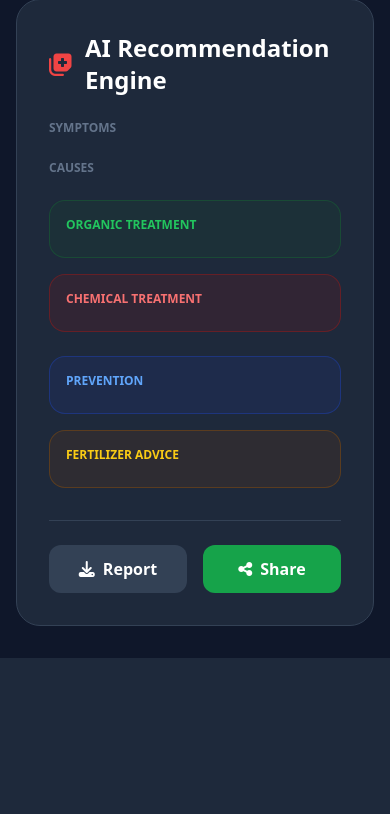
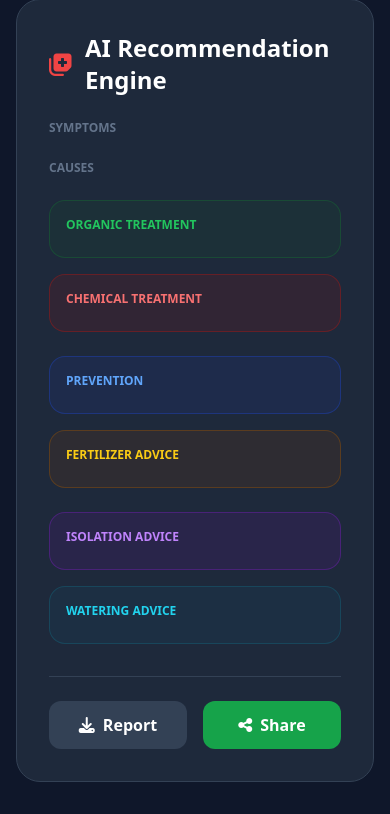
Before and after one commit to didi5-com/last-crop, a Python web app: template app/templates/result.html in a window 390 px wide. Shown: the part 722-1536 px from the top of the page. Before the commit the page ends 1380 px from the top, so only its background shows below. Run offline with Jinja, Linux system fonts and the light colour scheme; the template is opened without the code that fills it, so the values that code supplies are empty; some libraries are stand-ins or nearby versions.

Commit message:
Final: Added maize training script, expanded UI result fields, and improved documentation

```diff
--- a/app/templates/result.html
+++ b/app/templates/result.html
@@ -95,6 +95,17 @@
                                 <p class="text-sm text-yellow-200">{{ treatment.fertilizer_recommendation }}</p>
                             </div>
                         </div>
+
+                        <div class="grid grid-cols-1 md:grid-cols-2 gap-4">
+                            <div class="bg-purple-900/20 border border-purple-800/50 p-4 rounded-2xl">
+                                <h4 class="text-purple-400 text-xs uppercase font-bold mb-2">Isolation Advice</h4>
+                                <p class="text-sm text-purple-200">{{ treatment.isolation_advice }}</p>
+                            </div>
+                            <div class="bg-cyan-900/20 border border-cyan-800/50 p-4 rounded-2xl">
+                                <h4 class="text-cyan-400 text-xs uppercase font-bold mb-2">Watering Advice</h4>
+                                <p class="text-sm text-cyan-200">{{ treatment.watering_advice }}</p>
+                            </div>
+                        </div>
                     </div>
 
                     <div class="mt-8 pt-6 border-t border-slate-700 flex space-x-4">
--- a/app/utils/preprocess.py
+++ b/app/utils/preprocess.py
@@ -19,6 +19,12 @@ def get_transform(img_size=224):
     ])
 
 def preprocess_image(image_path, img_size=224):
+    """
+    Loads and preprocesses an image for inference.
+    Includes normalization and resizing.
+    Note: For production 'background cleanup' or 'leaf isolation',
+    additional GrabCut or Mask R-CNN stages could be added here.
+    """
     if not HAS_TORCH:
         return None
     image = Image.open(image_path).convert('RGB')
```
Also changed, not shown: training/train_maize.py (added, +10 -0 lines).
